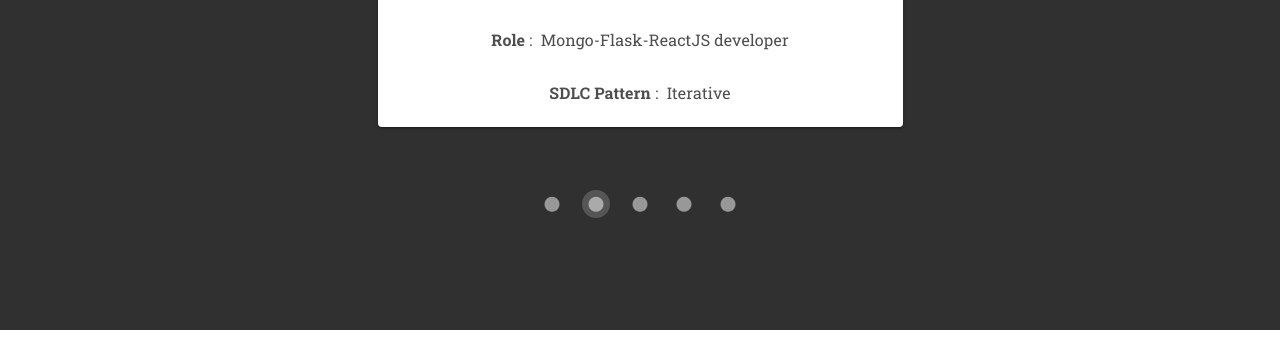
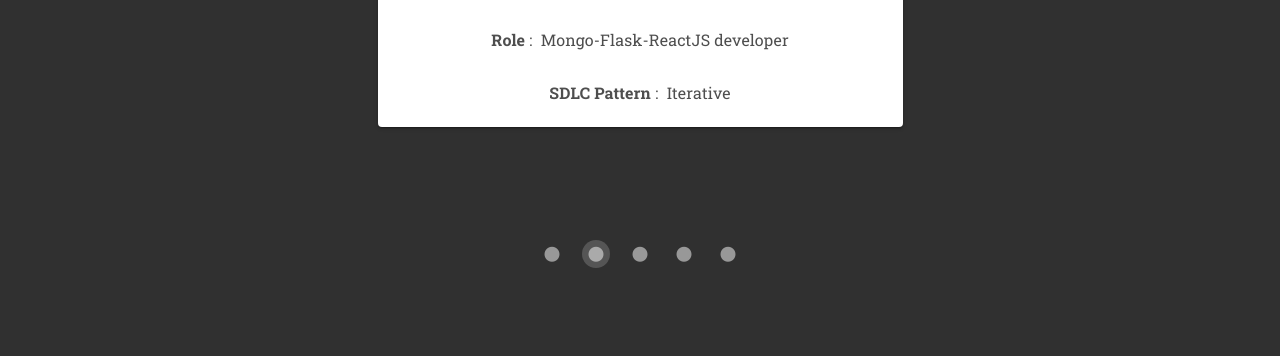
Before and after one commit to harshal-patel-56/portfolio-harshal, a plain HTML site: page index.html in a window 1280 px wide. Shown: the part 2124-2480 px from the top of the page. Drawn offline with nearby package versions, Linux system fonts and the light colour scheme.

Commit message:
Fix: Carousel view height for projects

```diff
--- a/index.html
+++ b/index.html
@@ -221,7 +221,7 @@
                                 interval="4000"
                                 hide-delimiter-background
                                 show-arrows-on-hover
-                                height="550px"
+                                height="600px"
                         >
                             <v-carousel-item
                                     v-for="(project, i) in projects"
```
